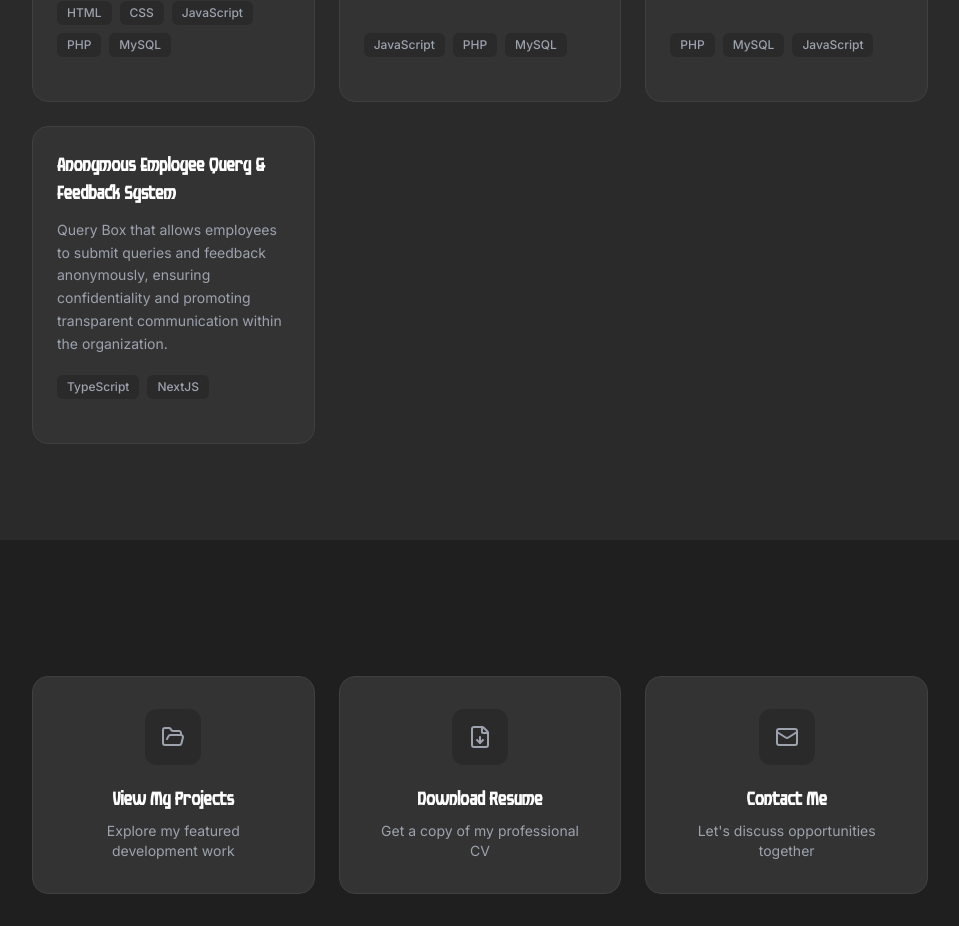
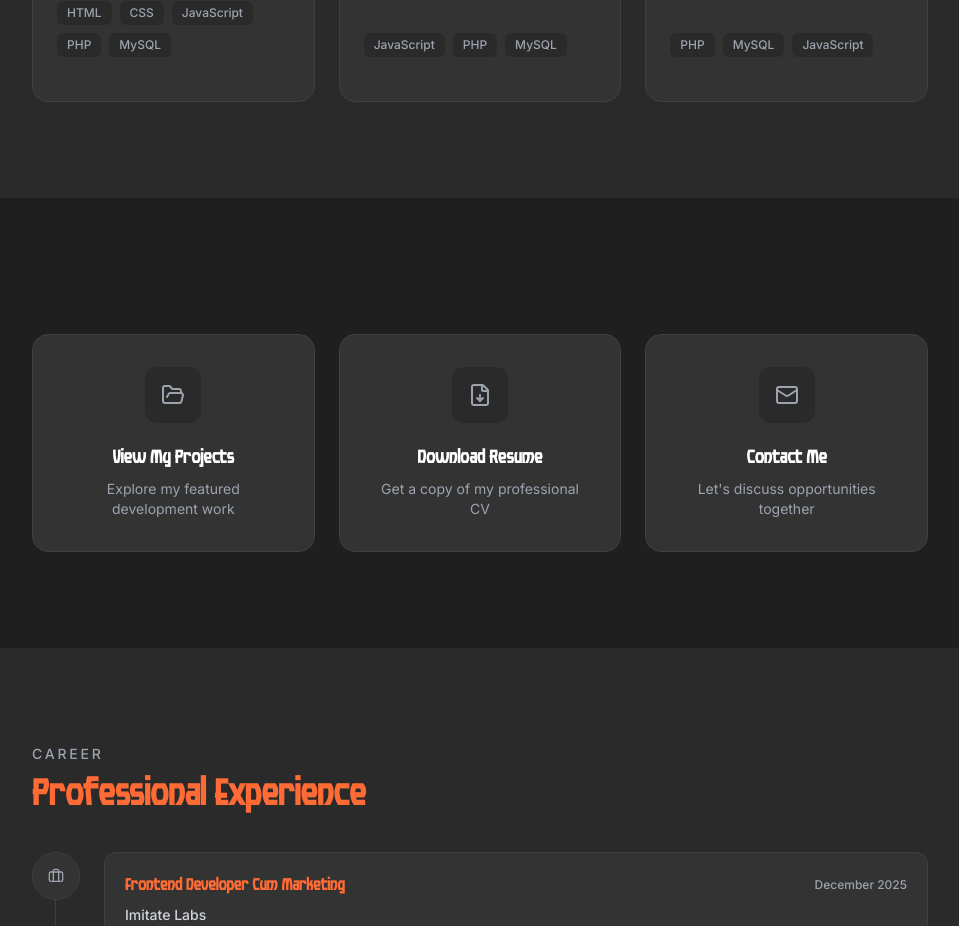
Before and after one commit to Ronak2005N/flarontech-main, a Next.js app: page /fox in a window 1280 px wide. Shown: the part 2240-3166 px from the top of the page, without its empty margins (160-1119 px from the left). Built offline with nearby package versions, Linux system fonts and the light colour scheme.

Commit message:
Remove anonymous feedback system project
Removed the 'Anonymous Employee Query & Feedback System' project from the list of Fox projects.

```diff
--- a/app/fox/components/FoxProjects.tsx
+++ b/app/fox/components/FoxProjects.tsx
@@ -21,12 +21,7 @@ const projects = [
       "A full-featured employee management platform built for internal operations, including record management, documentation, and team coordination tools.",
     technologies: ["PHP", "MySQL", "JavaScript"],
   },
-  {
-    title: "Anonymous Employee Query & Feedback System",
-    description:
-      "Query Box that allows employees to submit queries and feedback anonymously, ensuring confidentiality and promoting transparent communication within the organization.",
-    technologies: ["TypeScript","NextJS"],
-  },
+
 ]
 
 export function FoxProjects() {
```
